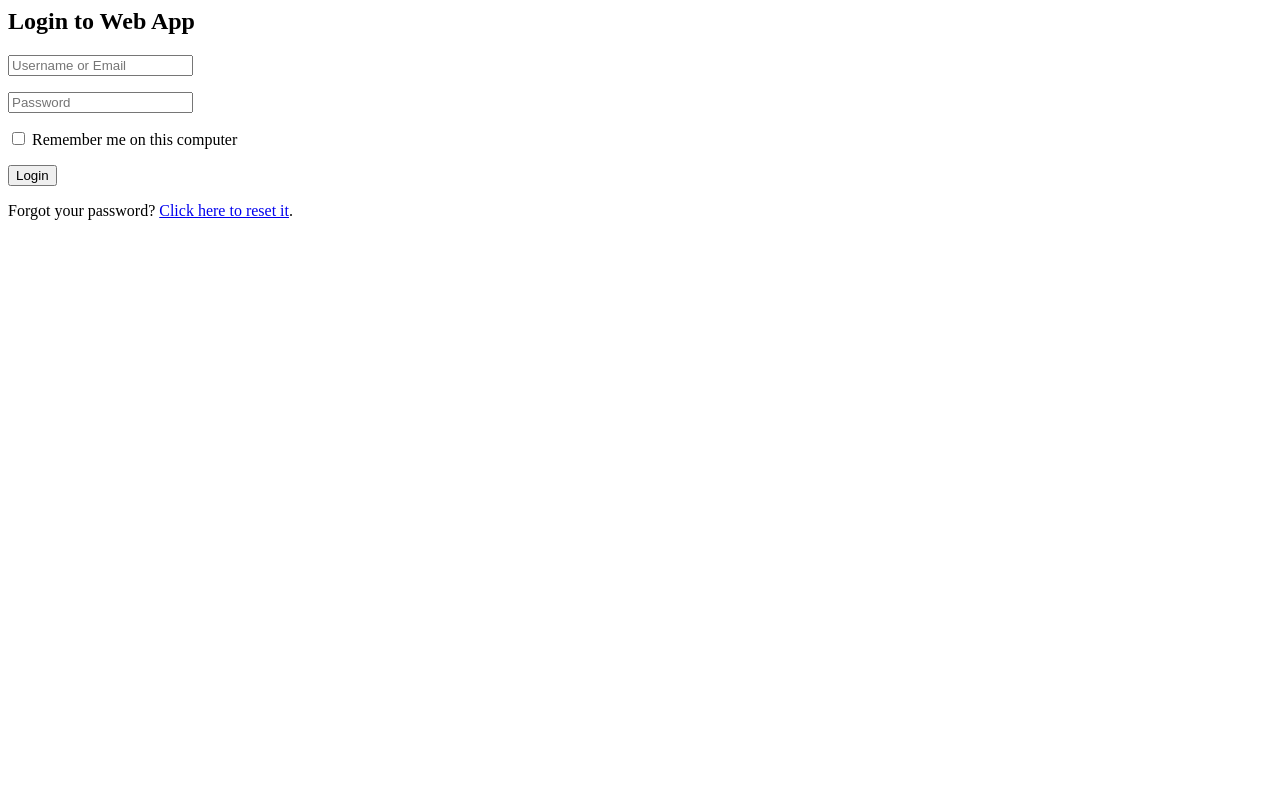
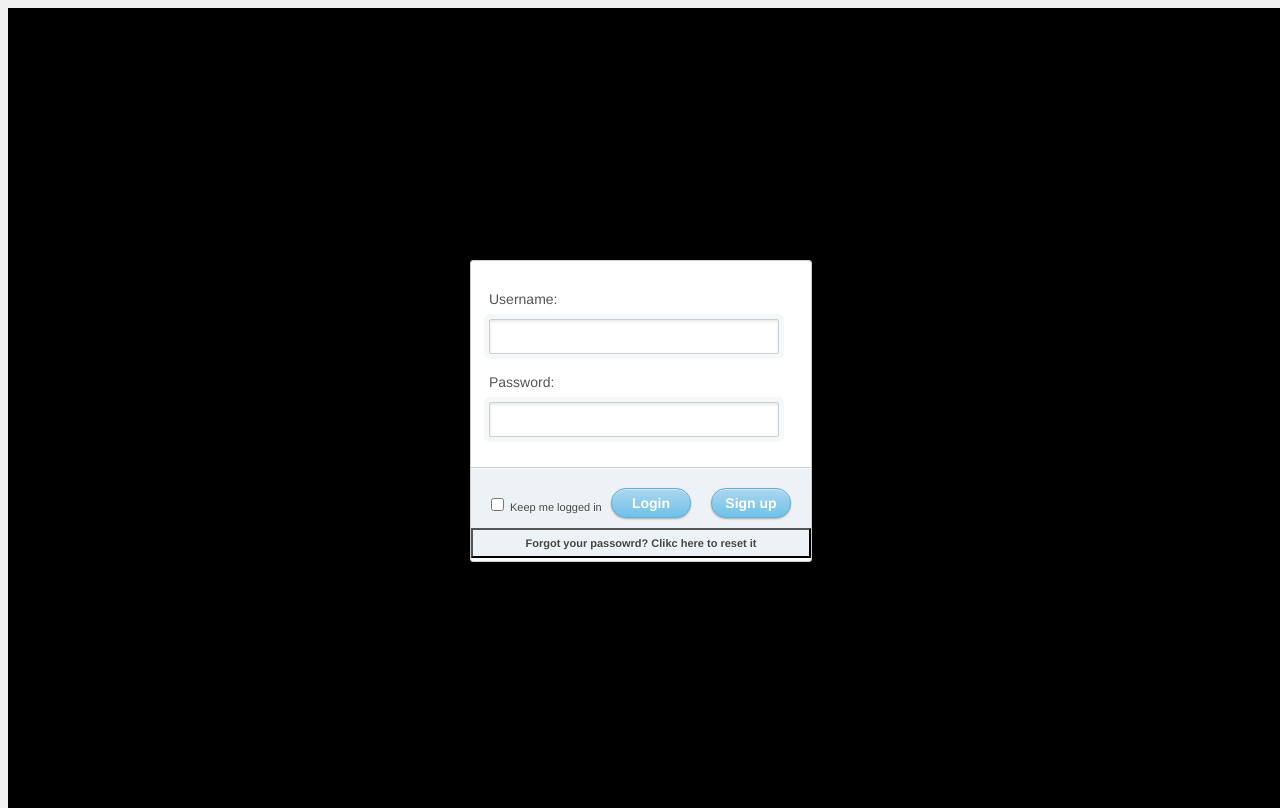
Before and after one commit to fivcn/cs411, a plain HTML site: page login1.html in a window 1280 px wide. Drawn offline with Linux system fonts and the light colour scheme.

Commit message:
Update login1.html

```diff
--- a/login1.html
+++ b/login1.html
@@ -1,30 +1,170 @@
 <head>
-  <meta charset="utf-8">
-  <meta http-equiv="X-UA-Compatible" content="IE=edge,chrome=1">
-  <title>Login Form</title>
-  <link rel="stylesheet" href="css/style.css">
-  <!--[if lt IE 9]><script src="//html5shim.googlecode.com/svn/trunk/html5.js"></script><![endif]-->
-</head>
-<body>
-  <section class="container">
-    <div class="login">
-      <h1>Login to Web App</h1>
-      <form method="post" action="index.html">
-        <p><input type="text" name="login" value="" placeholder="Username or Email"></p>
-        <p><input type="password" name="password" value="" placeholder="Password"></p>
-        <p class="remember_me">
-          <label>
-            <input type="checkbox" name="remember_me" id="remember_me">
-            Remember me on this computer
-          </label>
-        </p>
-        <p class="submit"><input type="submit" name="commit" value="Login"></p>
-      </form>
-    </div>
+    <meta http-equiv="Content-Type" content="text/html; charset=UTF-8" />
+    <title>Login Page</title>
+        <style>
+        /* Basics */
+        html, body {
+            width: 100%;
+            height: 100%;
+            font-family: "Helvetica Neue", Helvetica, sans-serif;
+            color: #444;
+            -webkit-font-smoothing: antialiased;
+            background: #f0f0f0;
+        }
+        #container {
+            position: fixed;
+            width: 340px;
+            height: 300px;
+            top: 50%;
+            left: 50%;
+            margin-top: -140px;
+            margin-left: -170px;
+            background: #fff;
+            border-radius: 3px;
+            border: 1px solid #ccc;
+            box-shadow: 0 1px 2px rgba(0, 0, 0, .1);
 
-    <div class="login-help">
-      <p>Forgot your password? <a href="index.html">Click here to reset it</a>.</p>
-    </div>
-  </section>
-</body>
-</html>
+        }
+        form {
+            margin: 0 auto;
+            margin-top: 20px;
+        }
+        label {
+            color: #555;
+            display: inline-block;
+            margin-left: 18px;
+            padding-top: 10px;
+            font-size: 14px;
+        }
+        p a {
+            font-size: 11px;
+            color: #aaa;
+            float: right;
+            margin-top: -13px;
+            margin-right: 20px;
+         -webkit-transition: all .4s ease;
+            -moz-transition: all .4s ease;
+            transition: all .4s ease;
+        }
+        p a:hover {
+            color: #555;
+        }
+        input {
+            font-family: "Helvetica Neue", Helvetica, sans-serif;
+            font-size: 12px;
+            outline: none;
+        }
+        input[type=text],
+        input[type=password] ,input[type=time]{
+            color: #777;
+            padding-left: 10px;
+            margin: 10px;
+            margin-top: 12px;
+            margin-left: 18px;
+            width: 290px;
+            height: 35px;
+            border: 1px solid #c7d0d2;
+            border-radius: 2px;
+            box-shadow: inset 0 1.5px 3px rgba(190, 190, 190, .4), 0 0 0 5px #f5f7f8;
+            -webkit-transition: all .4s ease;
+            -moz-transition: all .4s ease;
+            transition: all .4s ease;
+            }
+        input[type=text]:hover,
+        input[type=password]:hover,input[type=time]:hover {
+            border: 1px solid #b6bfc0;
+            box-shadow: inset 0 1.5px 3px rgba(190, 190, 190, .7), 0 0 0 5px #f5f7f8;
+        }
+        input[type=text]:focus,
+        input[type=password]:focus,input[type=time]:focus {
+            border: 1px solid #a8c9e4;
+            box-shadow: inset 0 1.5px 3px rgba(190, 190, 190, .4), 0 0 0 5px #e6f2f9;
+        }
+        #lower {
+            background: #ecf2f5;
+            width: 100%;
+            height: 89px;
+            margin-top: 20px;
+              box-shadow: inset 0 1px 1px #fff;
+            border-top: 1px solid #ccc;
+            border-bottom-right-radius: 3px;
+            border-bottom-left-radius: 3px;
+        }
+        input[type=checkbox] {
+            margin-left: 20px;
+            margin-top: 30px;
+        }
+        .check {
+            margin-left: 3px;
+            font-size: 11px;
+            color: #444;
+            text-shadow: 0 1px 0 #fff;
+        }
+        input[type=submit] {
+            float: right;
+            margin-right: 20px;
+            margin-top: 20px;
+            width: 80px;
+            height: 30px;
+            font-size: 14px;
+            font-weight: bold;
+            color: #fff;
+            background-color: #acd6ef; /*IE fallback*/
+            background-image: -webkit-gradient(linear, left top, left bottom, from(#acd6ef), to(#6ec2e8));
+            background-image: -moz-linear-gradient(top left 90deg, #acd6ef 0%, #6ec2e8 100%);
+            background-image: linear-gradient(top left 90deg, #acd6ef 0%, #6ec2e8 100%);
+            border-radius: 30px;
+            border: 1px solid #66add6;
+            box-shadow: 0 1px 2px rgba(0, 0, 0, .3), inset 0 1px 0 rgba(255, 255, 255, .5);
+            cursor: pointer;
+        }
+        input[type=submit]:hover {
+            background-image: -webkit-gradient(linear, left top, left bottom, from(#b6e2ff), to(#6ec2e8));
+            background-image: -moz-linear-gradient(top left 90deg, #b6e2ff 0%, #6ec2e8 100%);
+            background-image: linear-gradient(top left 90deg, #b6e2ff 0%, #6ec2e8 100%);
+        }
+        input[type=submit]:active {
+            background-image: -webkit-gradient(linear, left top, left bottom, from(#6ec2e8), to(#b6e2ff));
+            background-image: -moz-linear-gradient(top left 90deg, #6ec2e8 0%, #b6e2ff 100%);
+            background-image: linear-gradient(top left 90deg, #6ec2e8 0%, #b6e2ff 100%);
+        }
+
+        input[type=reset] {
+            float: right;
+            margin-right: 0px;
+            margin-top: 10px;
+            width: 340px;
+            height: 30px;
+            font-size: 10px;
+            font-weight: bold;
+            color: black;
+            background-color: #ecf2f5;
+            font-size: 11px;
+            color: #444;
+            text-shadow: 0 1px 0 #fff
+        }
+
+        body {background-color: black}
+        </style>
+
+        </head>
+
+        <body>
+
+            <div id="container">
+                <form action="login_process.php" method="post">
+                    <label for="username">Username:</label>
+                    <input type="text" id="username" name="username">
+                    <label for="password">Password:</label>
+                    <input type="password" id="password" name="password">
+                    <div id="lower">
+                        <input type="checkbox"><label class="check" for="checkbox">Keep me logged in</label>
+                        <input type="submit" value="Sign up">
+                        <input type="submit" value="Login">
+                    <div id="bot">
+                        </div><input type="reset" value="Forgot your passowrd? Clikc here to reset it">
+                    </div>
+                </form>
+            </div>
+
+        </body>
```
